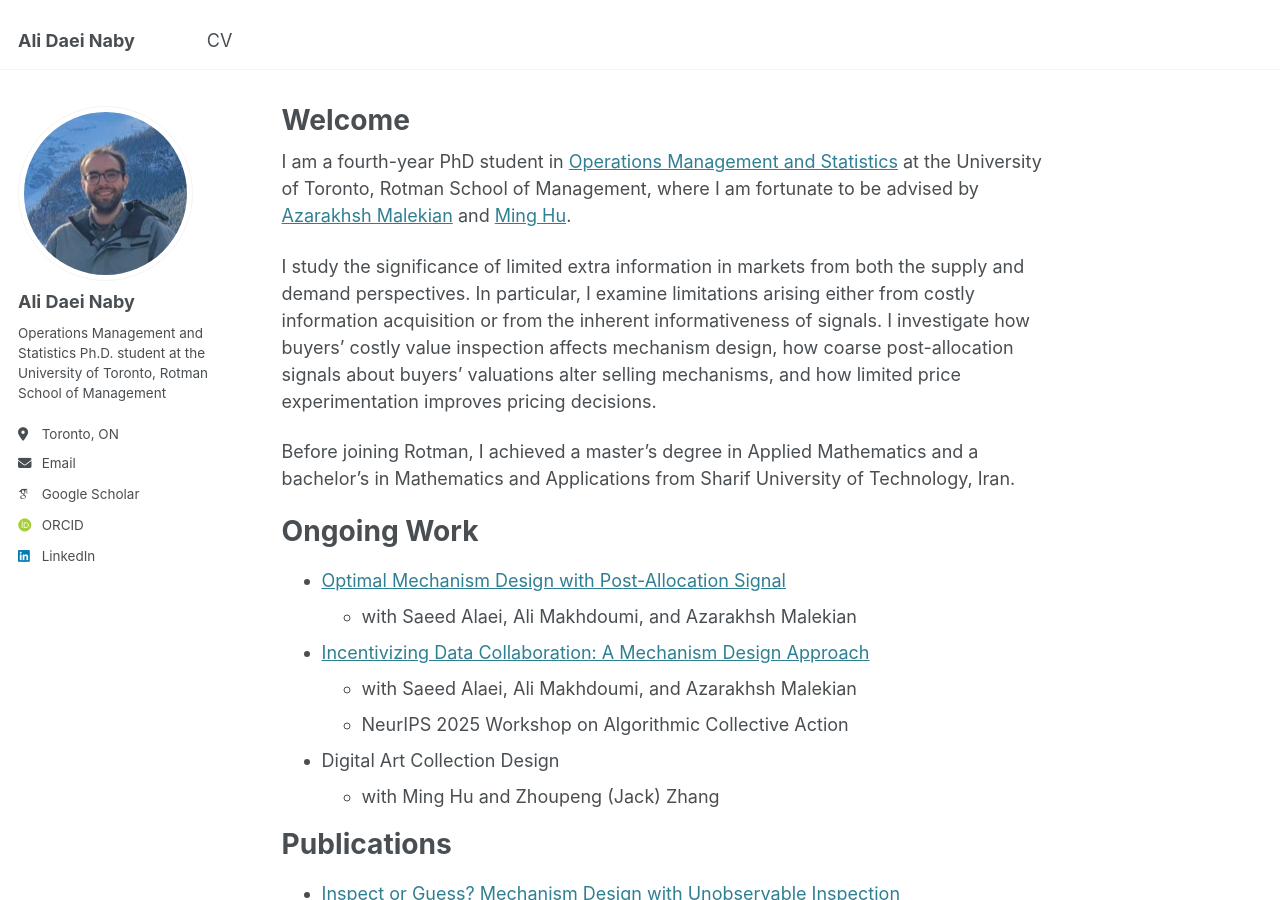
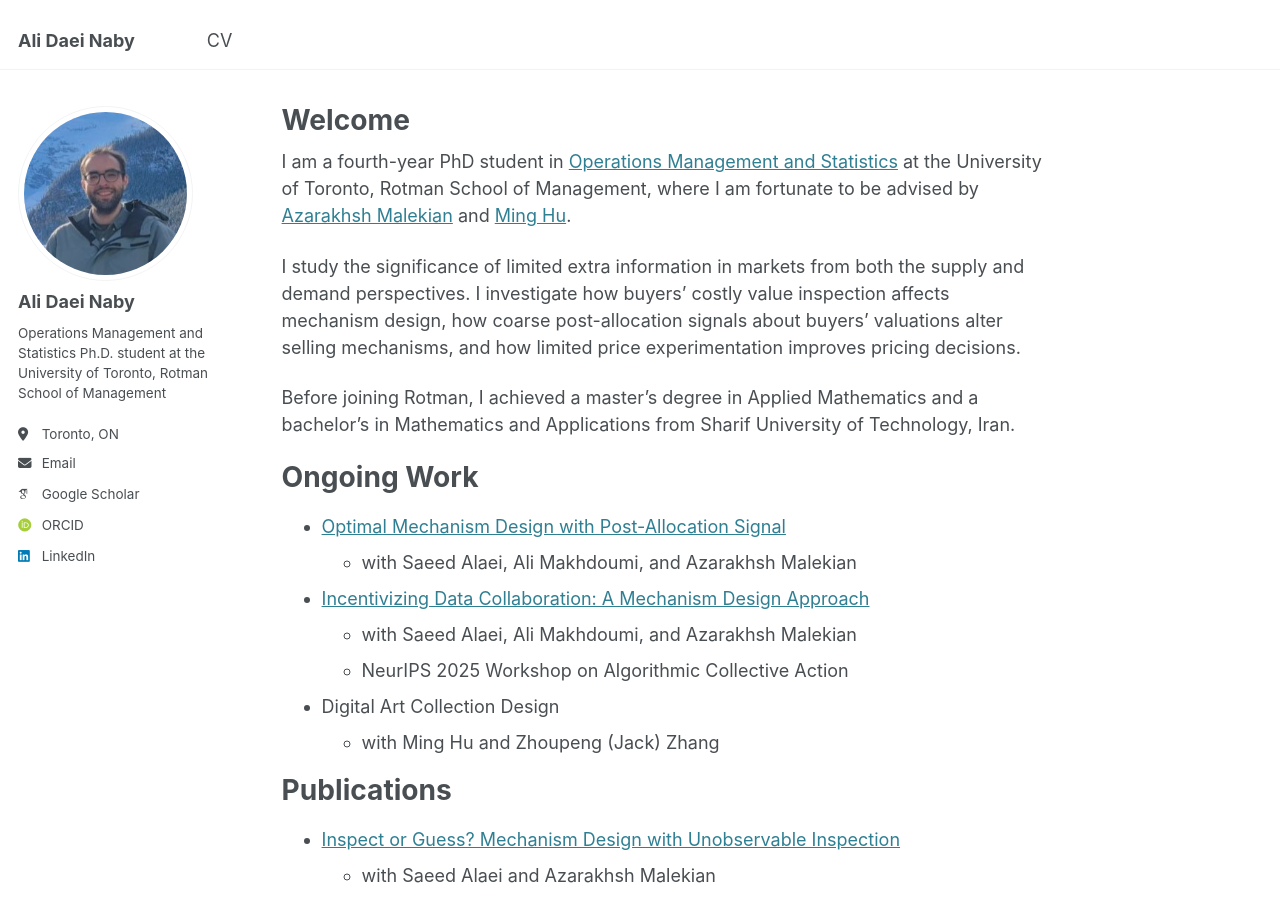
Before and after one commit to alidaeinaby/alidaeinaby.github.io, a Jekyll site: the page built from _pages/about.md, in a window 1280 px wide and 900 px high. Built offline with Jekyll 4.4.1, drawn with Linux system fonts in a browser that asks for light colours; some web fonts are replaced.

Commit message:
Update about.md

```diff
--- a/_pages/about.md
+++ b/_pages/about.md
@@ -9,7 +9,7 @@ redirect_from:
 
 I am a fourth-year PhD student in [Operations Management and Statistics](https://www.rotman.utoronto.ca/programs/phd-program/major-areas-of-study/opm-accordions/) at the University of Toronto, Rotman School of Management, where I am fortunate to be advised by [Azarakhsh Malekian](https://discover.research.utoronto.ca/22380-azarakhsh-malekian) and [Ming Hu](https://discover.research.utoronto.ca/21567-ming-hu).
 
-I study the significance of limited extra information in markets from both the supply and demand perspectives. In particular, I examine limitations arising either from costly information acquisition or from the inherent informativeness of signals. I investigate how buyers' costly value inspection affects mechanism design, how coarse post-allocation signals about buyers' valuations alter selling mechanisms, and how limited price experimentation improves pricing decisions.
+I study the significance of limited extra information in markets from both the supply and demand perspectives. I investigate how buyers' costly value inspection affects mechanism design, how coarse post-allocation signals about buyers' valuations alter selling mechanisms, and how limited price experimentation improves pricing decisions.
 
 Before joining Rotman, I achieved a master's degree in Applied Mathematics and a bachelor's in Mathematics and Applications from Sharif University of Technology, Iran.
 
```
